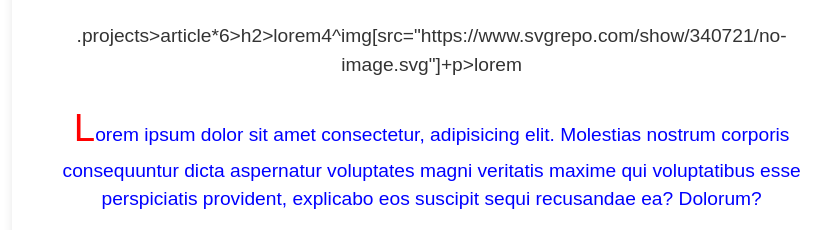
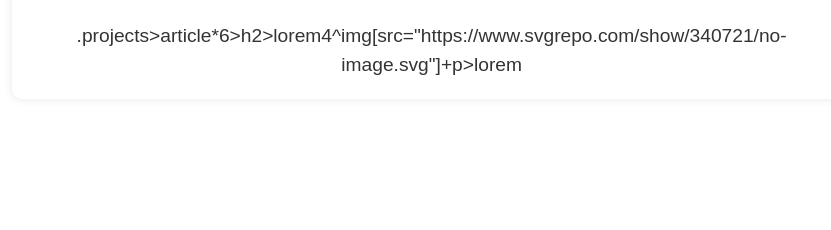
Before and after one commit to Gab-Mel/visualizacao_lab_01, a plain HTML site: page projects/index.html in a window 1280 px wide. Shown: the part 154-384 px from the top of the page, without its empty margins (94-925 px from the left). Drawn offline with Linux system fonts and the light colour scheme.

```diff
--- a/projects/index.html
+++ b/projects/index.html
@@ -12,11 +12,6 @@
         </nav>
         <h1>
             Gabriel
-        </h1>
-        .projects>article*6>h2>lorem4^img[src="https://www.svgrepo.com/show/340721/no-image.svg"]+p>lorem
-        <p>
-            Lorem ipsum dolor sit amet consectetur, adipisicing elit. Molestias nostrum corporis consequuntur dicta aspernatur voluptates magni veritatis maxime qui voluptatibus esse perspiciatis provident, explicabo eos suscipit sequi recusandae ea? Dolorum?
-        </p>
-        <img src="img/xinin.jpeg" alt="this is a robbery" width="200" height="500" >
+        </h1>.projects>article*6>h2>lorem4^img[src="https://www.svgrepo.com/show/340721/no-image.svg"]+p>lorem
     </body>
 </html>
```
